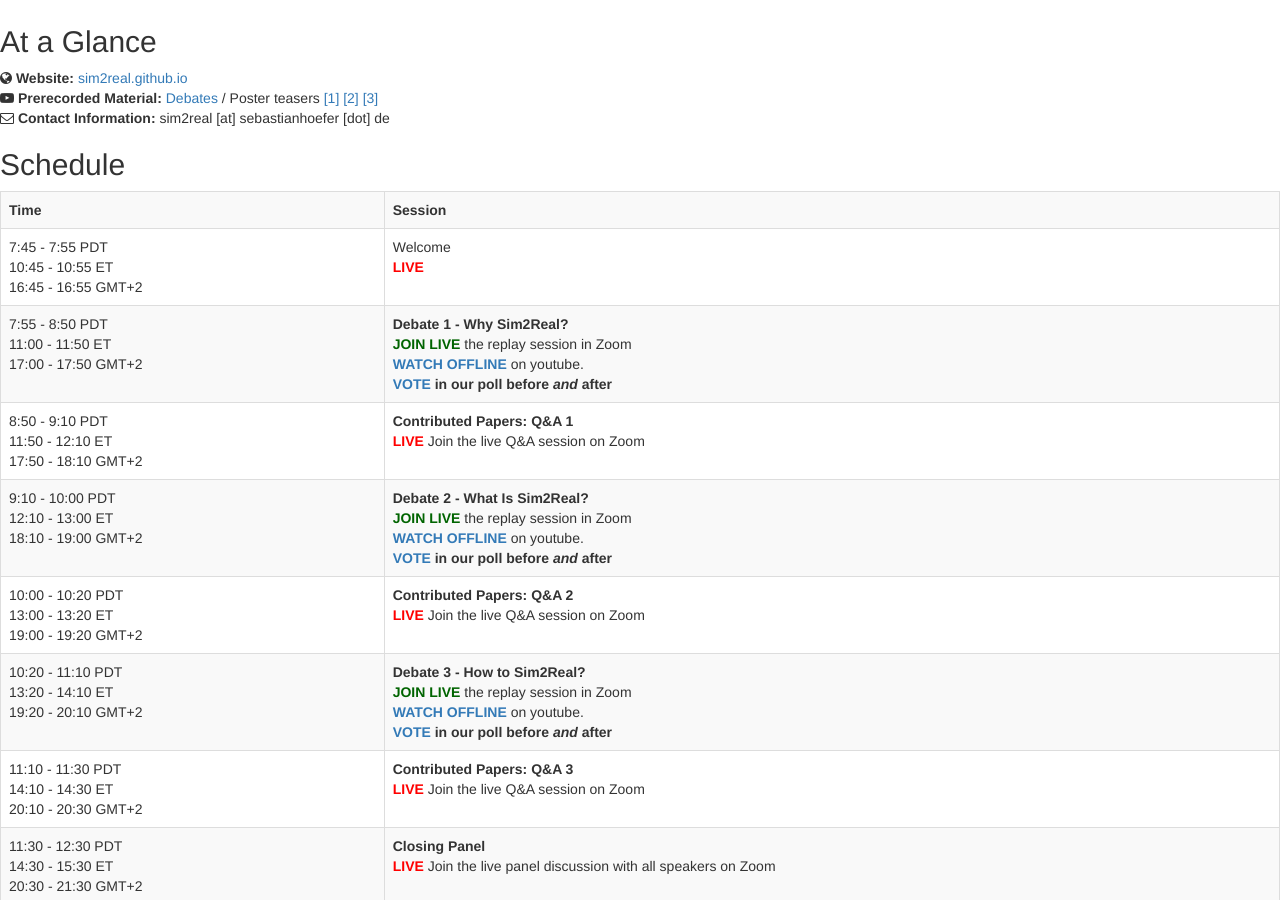
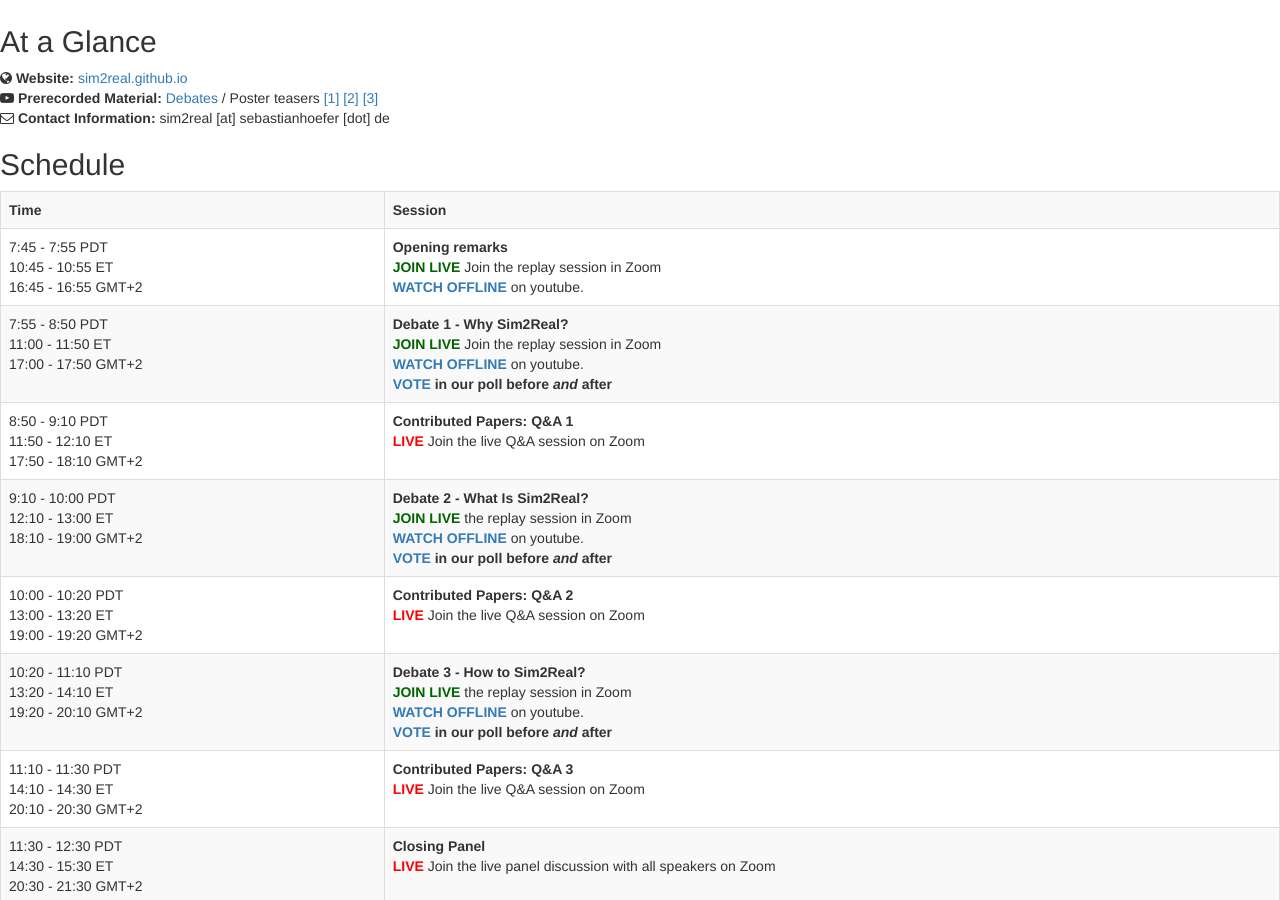
Before and after one commit to sim2real/sim2real.github.io, a Jekyll site: the page pheedloop/index.html, which Jekyll copies as it is, in a window 1280 px wide and 900 px high. Built offline with Jekyll 4.4.1, drawn with Linux system fonts in a browser that asks for light colours; nearby versions of some CDN libraries.

Commit message:
Adding opening remarks

```diff
--- a/pheedloop/index.html
+++ b/pheedloop/index.html
@@ -42,15 +42,17 @@
                 <td>7:45 - 7:55 PDT<br/>
                 10:45 - 10:55 ET<br/>
                 16:45 - 16:55 GMT+2</td>
-                <td>Welcome <br/>
-                    <span style="color: red; font-weight:bold;">LIVE</span></td>
+                <td><b>Opening remarks</b><br/>
+                <span style="color: darkgreen; font-weight:bold;">JOIN LIVE</span> Join the replay session in Zoom<br/>
+                <a href="https://youtu.be/_1RK47hHcRk" target="_blank"><b>WATCH OFFLINE</b></a> on youtube.
+                </td>
             </tr>
             <tr>
                 <td>7:55 - 8:50 PDT<br/>
                 11:00 - 11:50 ET<br/>
                 17:00 - 17:50 GMT+2</td>
                 <td><b>Debate 1 - Why Sim2Real?</b><br/>
-                <span style="color: darkgreen; font-weight:bold;">JOIN LIVE</span> the replay session in Zoom<br/>
+                <span style="color: darkgreen; font-weight:bold;">JOIN LIVE</span> Join the replay session in Zoom<br/>
                 <a href="https://youtu.be/Q-rsvVr2CjE" target="_blank"><b>WATCH OFFLINE</b></a> on youtube.<br/>
                 <a href="#slido1"><b>VOTE</a></a> in our poll before <i>and</i> after
                 </td>
```
